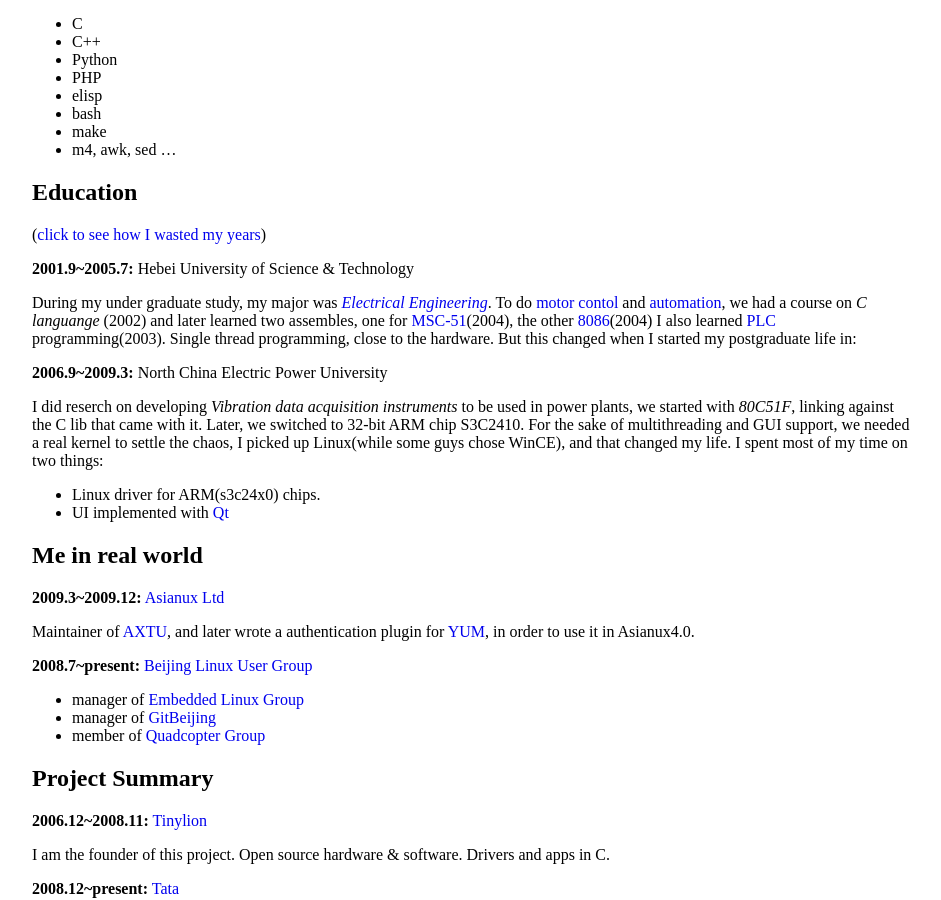
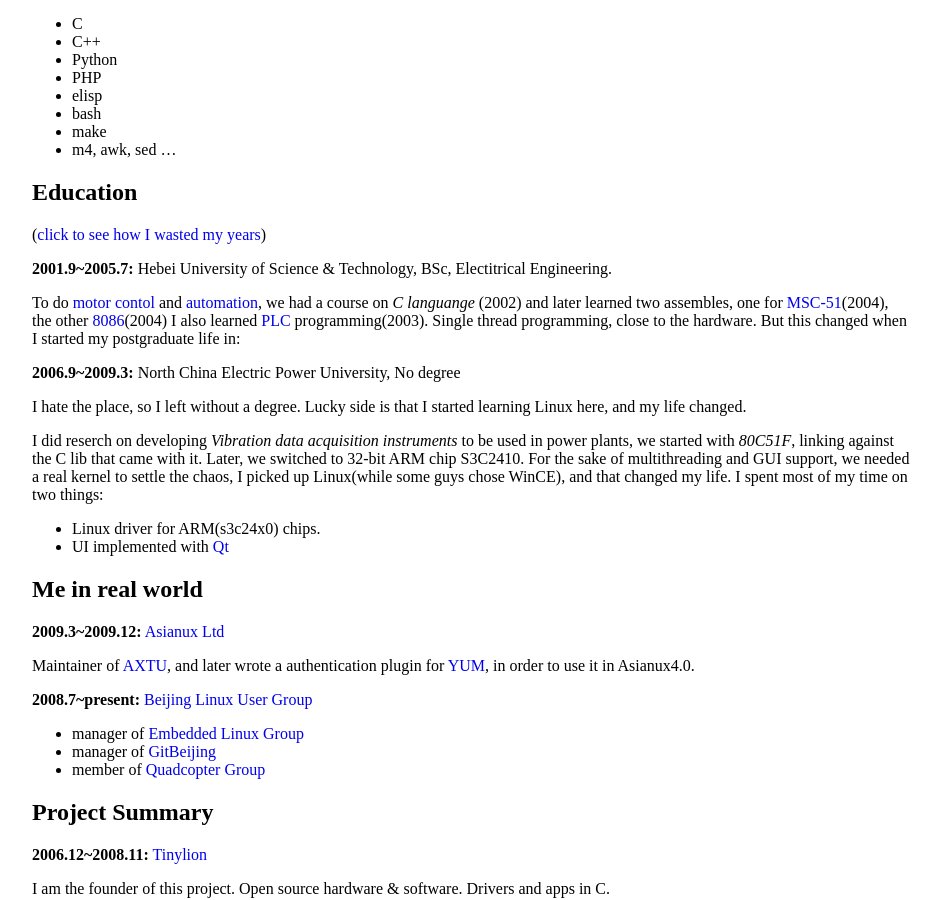
Before and after one commit to happypeter/happypeter.github.com, a Jekyll site: the page built from resume.md, in a window 1280 px wide and 900 px high, scrolled down 677 px. Shown: the whole window, without its empty margins (168-1109 px from the left). Built offline with Jekyll 4.4.1, drawn with Linux system fonts in a browser that asks for light colours; Markdown is read by kramdown in place of the engine named in the settings; comment, search, counter and statistics services are not loaded.

Commit message:
resume no degree

```diff
--- a/resume.md
+++ b/resume.md
@@ -37,17 +37,19 @@
 ## Education
 ([click to see how I wasted my years][time])
 
-__2001.9~2005.7:__ Hebei University of Science & Technology
+__2001.9~2005.7:__ Hebei University of Science & Technology, BSc, Electitrical
+Engineering.
 
-During my under graduate study, my major was [_Electrical
-Engineering_][electricalengineering]. To do [motor contol][motor] and
-[automation][automation], we had a course on _C languange_ (2002) and later
-learned two assembles, one for [MSC-51][mcs51](2004), the other
-[8086][8086](2004) I also learned [PLC][plc] programming(2003).
-Single thread programming, close to the hardware. But this changed when I
-started my postgraduate life in:
+To do [motor contol][motor] and [automation][automation], we had a course on
+_C languange_ (2002) and later learned two assembles, one for
+[MSC-51][mcs51](2004), the other [8086][8086](2004) I also learned [PLC][plc]
+programming(2003).  Single thread programming, close to the hardware. But this
+changed when I started my postgraduate life in:
 
-__2006.9~2009.3:__ North China Electric Power University
+__2006.9~2009.3:__ North China Electric Power University, No degree
+
+I hate the place, so I left without a degree. Lucky side is that I started
+learning Linux here, and my life changed.
 
 I did reserch on developing  _Vibration data acquisition instruments_ to be
 used in power plants, we started with _80C51F_, linking against the C lib that
```
